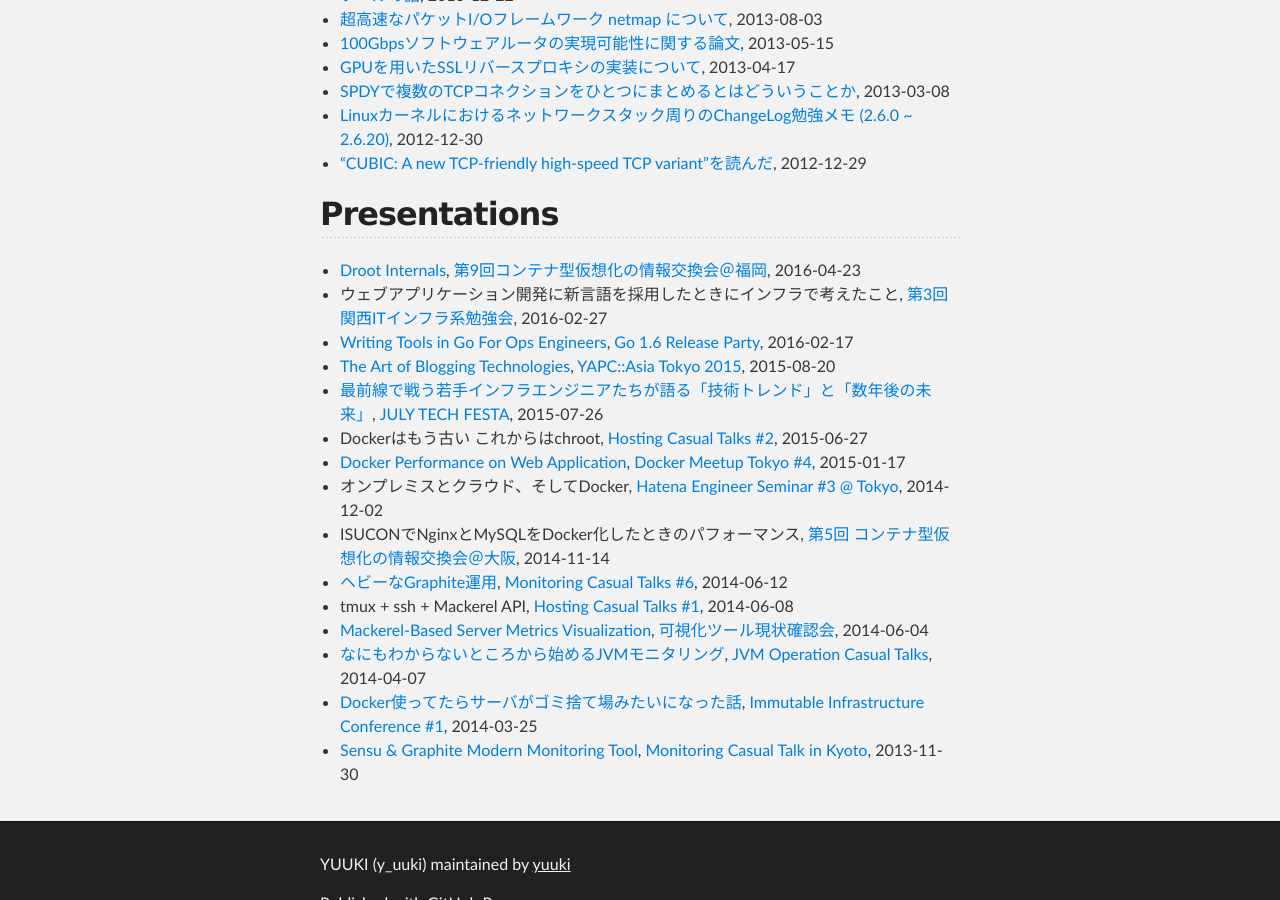
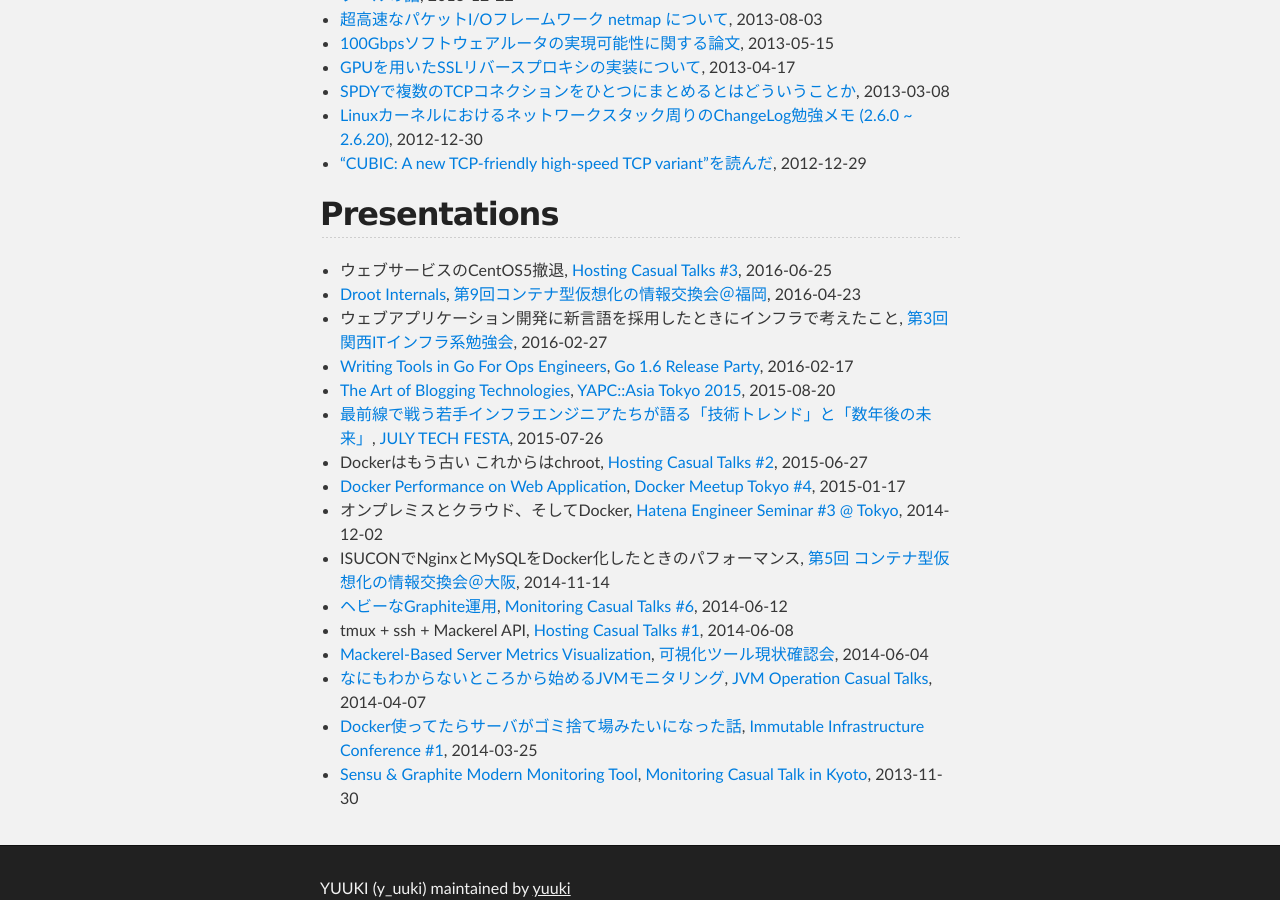
Before and after one commit to yuuki/yuuk.io, a Jekyll site: the page built from index.md, in a window 1280 px wide and 900 px high, scrolled down 2551 px. Built offline with Jekyll 4.4.1, drawn with Linux system fonts in a browser that asks for light colours; nearby versions of some CDN libraries.

Commit message:
Sync README.md in master branch to index.md in gh-pages

```diff
--- a/index.md
+++ b/index.md
@@ -86,6 +86,7 @@
 
 ## Presentations
 
+- ウェブサービスのCentOS5撤退, [Hosting Casual Talks #3](http://connpass.com/event/29857/), 2016-06-25
 - [Droot Internals](https://speakerdeck.com/yuukit/droot-internals), [第9回コンテナ型仮想化の情報交換会＠福岡](http://ct-study.connpass.com/event/23455/), 2016-04-23
 - ウェブアプリケーション開発に新言語を採用したときにインフラで考えたこと, [第3回関西ITインフラ系勉強会](http://kansai-itinfra.connpass.com/event/26165/), 2016-02-27
 - [Writing Tools in Go For Ops Engineers](https://speakerdeck.com/yuukit/writing-tools-in-go-for-ops-engineers), [Go 1.6 Release Party](http://gocon.connpass.com/event/26572/), 2016-02-17
```
